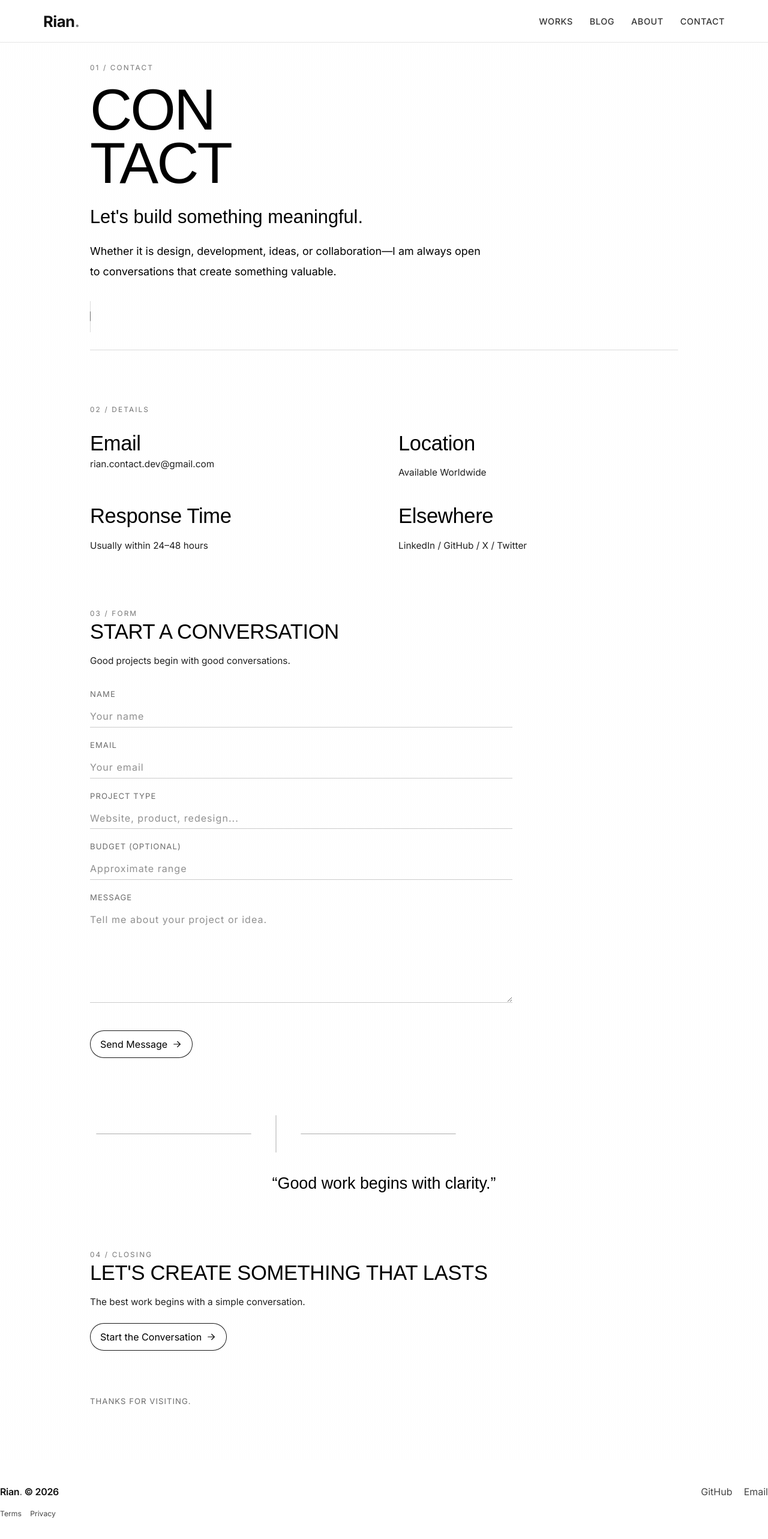
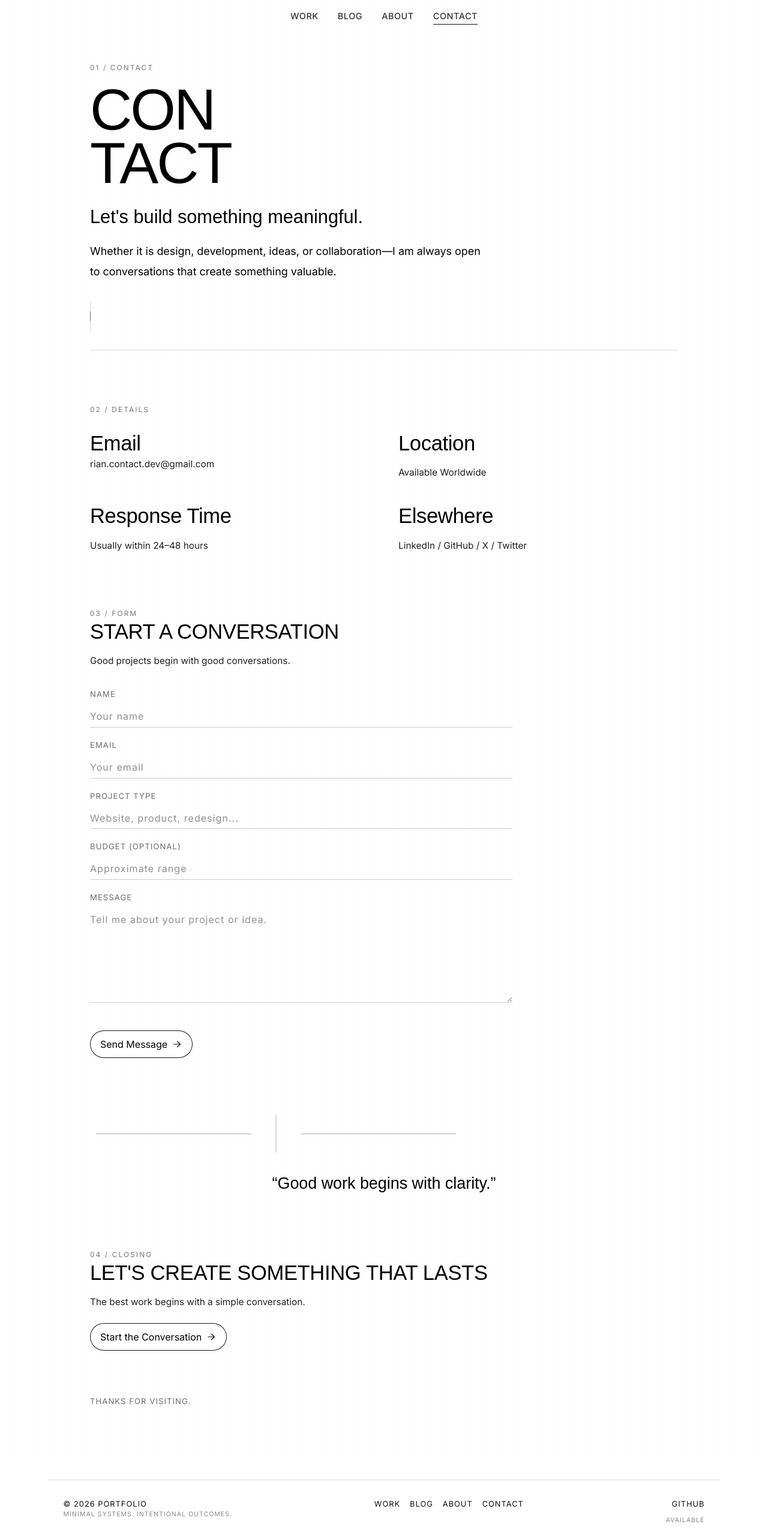
Before and after one commit to RianN9tProOfficial/vanguard-portfolio1, a Next.js app: page /contact in a window 1280 px wide. Shown: the top 2566 px of the page at 60% size. Built offline with nearby package versions, Linux system fonts and the light colour scheme; a web font is replaced by a local one.

Commit message:
Make about marquee static and unify global navbar/footer system

```diff
--- a/app/about/page.tsx
+++ b/app/about/page.tsx
@@ -124,7 +124,6 @@ export default function AboutPage() {
           <div className="about-marquee-strip about-reveal" aria-hidden="true">
             <div className="about-marquee-track">
               <span>DESIGN — CODE — INTERFACES — MINIMALISM —</span>
-              <span>DESIGN — CODE — INTERFACES — MINIMALISM —</span>
             </div>
           </div>
 
--- a/app/styles.css
+++ b/app/styles.css
@@ -39,36 +39,45 @@ a {
   top: 0;
   left: 0;
   width: 100%;
-  z-index: 30;
-  background: rgba(255, 255, 255, 0.95);
-  backdrop-filter: blur(12px);
-  border-bottom: 1px solid rgba(0, 0, 0, 0.1);
+  z-index: 60;
+  background: transparent;
+  border-bottom: 1px solid transparent;
+  transition:
+    background-color 260ms ease,
+    backdrop-filter 260ms ease,
+    border-color 260ms ease;
+}
+
+.navbar-wrap.is-scrolled {
+  background: rgba(255, 255, 255, 0.78);
+  backdrop-filter: blur(10px);
+  border-bottom-color: rgba(0, 0, 0, 0.12);
 }
 
 .navbar {
-  max-width: 1200px;
+  max-width: 860px;
   margin: 0 auto;
   display: flex;
-  justify-content: space-between;
+  justify-content: center;
   align-items: center;
-  padding: 1.05rem 2rem 0.95rem;
-}
-
-.brand {
-  font-family: var(--font-inter), sans-serif;
-  font-size: 1.6rem;
-  font-weight: 700;
-  letter-spacing: -0.02em;
-}
-
-.brand-dot {
-  opacity: 0.55;
+  padding: 0.9rem 1.1rem 0.82rem;
+  transition: padding 260ms ease;
+}
+
+.navbar-wrap.is-scrolled .navbar {
+  padding-top: 0.72rem;
+  padding-bottom: 0.68rem;
+}
+
+.navbar-nav {
+  width: 100%;
 }
 
 .nav-list {
   display: flex;
+  justify-content: center;
   align-items: center;
-  gap: 1.75rem;
+  gap: 2rem;
   list-style: none;
   margin: 0;
   padding: 0;
@@ -116,6 +125,10 @@ a {
   letter-spacing: 0.06em;
 }
 
+.nav-link.is-active::after {
+  transform: scaleX(1);
+}
+
 .hero {
   position: relative;
   margin-top: 1rem;
@@ -271,67 +284,97 @@ a {
 }
 
 
-.footer {
-  margin-top: auto;
-  padding: 2.5rem 0 1.5rem;
-}
-
-.footer-top {
+.aw-footer {
+  margin-top: 2rem;
+  opacity: 0;
+  transform: translateY(16px);
+  transition: opacity 500ms ease, transform 500ms ease;
+}
+
+.aw-footer.in-view {
+  opacity: 1;
+  transform: translateY(0);
+}
+
+.aw-footer-shell {
+  max-width: 1120px;
+  margin: 0 auto;
+  padding: 1.9rem 1.6rem 2rem;
+  border-top: 1px solid rgba(0, 0, 0, 0.14);
   display: flex;
+  align-items: flex-start;
   justify-content: space-between;
-  align-items: center;
+  gap: 1.2rem;
+}
+
+.aw-footer-col {
+  font-family: var(--font-inter), sans-serif;
+  font-size: 0.8rem;
+  letter-spacing: 0.08em;
+  text-transform: uppercase;
+}
+
+.aw-footer-meta p {
+  margin: 0;
+}
+
+.aw-footer-muted {
+  margin-top: 0.6rem;
+  font-size: 0.66rem;
+  color: rgba(0, 0, 0, 0.48);
+}
+
+.aw-footer-links {
+  display: flex;
   gap: 1rem;
-}
-
-.footer-brand {
-  margin: 0;
-  font-family: var(--font-inter), sans-serif;
-  letter-spacing: -0.02em;
-  font-weight: 600;
-}
-
-.footer-links {
-  display: flex;
-  gap: 1.2rem;
   list-style: none;
   margin: 0;
   padding: 0;
 }
 
-.footer-links a,
-.footer-bottom a {
-  color: rgba(17, 17, 17, 0.78);
-  transition: opacity 180ms ease;
-}
-
-.footer-links a:hover,
-.footer-bottom a:hover {
-  opacity: 0.6;
-}
-
-.footer-bottom {
-  margin-top: 1rem;
-  display: flex;
-  gap: 0.9rem;
-  font-size: 0.76rem;
-  color: rgba(17, 17, 17, 0.45);
-}
-
+.aw-footer-links a,
+.aw-footer-right a {
+  position: relative;
+  padding-bottom: 0.2rem;
+}
+
+.aw-footer-links a::after,
+.aw-footer-right a::after {
+  content: '';
+  position: absolute;
+  left: 0;
+  bottom: 0;
+  width: 100%;
+  height: 1px;
+  background: #111;
+  transform: scaleX(0);
+  transform-origin: left center;
+  transition: transform 260ms ease;
+}
+
+.aw-footer-links a:hover::after,
+.aw-footer-right a:hover::after {
+  transform: scaleX(1);
+}
+
+.aw-footer-right {
+  text-align: right;
+}
 
 @media (max-width: 720px) {
   .page-shell {
     padding: 6.1rem 1rem 0;
   }
 
-  .navbar,
-  .footer-top {
+  .navbar {
     flex-direction: column;
-    align-items: flex-start;
+    align-items: center;
   }
 
   .nav-list {
-    gap: 0.95rem;
+    gap: 0.8rem;
     flex-wrap: wrap;
+    justify-content: center;
   }
 
   .hero {
@@ -360,6 +403,22 @@ a {
 
   .hero::before {
     background-size: 92px 92px;
+  }
+
+  .aw-footer-shell {
+    flex-direction: column;
+    align-items: center;
+    text-align: center;
+    gap: 1.4rem;
+  }
+
+  .aw-footer-links {
+    justify-content: center;
+    flex-wrap: wrap;
+  }
+
+  .aw-footer-right {
+    text-align: center;
   }
 }
 
@@ -1171,8 +1230,8 @@ a {
 
 .about-marquee-track {
   display: flex;
-  width: max-content;
-  animation: about-marquee 22s linear infinite;
+  justify-content: center;
+  width: 100%;
 }
 
 .about-marquee-track span {
--- a/app/work/page.tsx
+++ b/app/work/page.tsx
@@ -2,6 +2,7 @@
 
 import Link from 'next/link';
 import { useEffect, useRef, useState } from 'react';
+import Footer from '@/components/Footer';
 
 type WorkProject = {
   title: string;
@@ -77,8 +78,9 @@ export default function WorkPage() {
   }, []);
 
   return (
-    <main className="min-h-screen bg-white text-black">
-      <section className="mx-auto w-full max-w-[1120px] px-5 pb-24 pt-28 sm:px-8 sm:pb-28 sm:pt-32">
+    <>
+      <main className="min-h-screen bg-white text-black">
+        <section className="mx-auto w-full max-w-[1120px] px-5 pb-24 pt-28 sm:px-8 sm:pb-28 sm:pt-32">
         <header className="border-b border-black/15 pb-10 sm:pb-12">
           <h1 className="font-[family-name:var(--font-stix)] text-[clamp(2.5rem,8vw,5.2rem)] tracking-[-0.03em]">WORK</h1>
           <p className="mt-3 font-[family-name:var(--font-inter)] text-sm tracking-[0.12em] text-black/55 uppercase">
@@ -123,7 +125,9 @@ export default function WorkPage() {
             );
           })}
         </div>
-      </section>
-    </main>
+        </section>
+      </main>
+      <Footer />
+    </>
   );
 }
--- a/components/Footer.tsx
+++ b/components/Footer.tsx
@@ -1,26 +1,62 @@
+'use client';
+
+import Link from 'next/link';
+import { useEffect, useRef } from 'react';
+
 const currentYear = new Date().getFullYear();
 
+const footerLinks = [
+  { label: 'WORK', href: '/work' },
+  { label: 'BLOG', href: '/blog' },
+  { label: 'ABOUT', href: '/about' },
+  { label: 'CONTACT', href: '/contact' },
+];
+
 export default function Footer() {
+  const ref = useRef<HTMLElement | null>(null);
+
+  useEffect(() => {
+    const node = ref.current;
+    if (!node) return;
+
+    const observer = new IntersectionObserver(
+      ([entry]) => {
+        if (entry.isIntersecting) {
+          node.classList.add('in-view');
+          observer.disconnect();
+        }
+      },
+      { threshold: 0.2 },
+    );
+
+    observer.observe(node);
+    return () => observer.disconnect();
+  }, []);
+
   return (
-    <footer className="footer" id="contact">
-      <div className="footer-top">
-        <p className="footer-brand">
-          Rian<span className="brand-dot">.</span> © {currentYear}
-        </p>
-        <ul className="footer-links">
-          <li>
-            <a href="https://github.com" target="_blank" rel="noreferrer">
-              GitHub
-            </a>
-          </li>
-          <li>
-            <a href="mailto:hello@rian.dev">Email</a>
-          </li>
-        </ul>
-      </div>
-      <div className="footer-bottom">
-        <a href="#terms">Terms</a>
-        <a href="#privacy">Privacy</a>
+    <footer className="aw-footer" ref={ref}>
+      <div className="aw-footer-shell">
+        <div className="aw-footer-col aw-footer-meta">
+          <p>© {currentYear} Portfolio</p>
+          <p className="aw-footer-muted">Minimal systems. Intentional outcomes.</p>
+        </div>
+
+        <nav className="aw-footer-col" aria-label="Footer navigation">
+          <ul className="aw-footer-links">
+            {footerLinks.map((link) => (
+              <li key={link.label}>
+                <Link href={link.href}>{link.label}</Link>
+              </li>
+            ))}
+          </ul>
+        </nav>
+
+        <div className="aw-footer-col aw-footer-right">
+          <a href="https://github.com/RianN9tProo" target="_blank" rel="noreferrer noopener">
+            GitHub
+          </a>
+          <p className="aw-footer-muted">AVAILABLE</p>
+        </div>
       </div>
     </footer>
   );
--- a/components/Navbar.tsx
+++ b/components/Navbar.tsx
@@ -1,28 +1,42 @@
+'use client';
+
 import Link from 'next/link';
+import { usePathname } from 'next/navigation';
+import { useEffect, useState } from 'react';
 
 const navItems = [
-  { label: 'Works', href: '/work' },
-  { label: 'Blog', href: '/blog' },
-  { label: 'About', href: '/about' },
-  { label: 'Contact', href: '/contact' },
+  { label: 'WORK', href: '/work' },
+  { label: 'BLOG', href: '/blog' },
+  { label: 'ABOUT', href: '/about' },
+  { label: 'CONTACT', href: '/contact' },
 ];
 
 export default function Navbar() {
+  const pathname = usePathname();
+  const [scrolled, setScrolled] = useState(false);
+
+  useEffect(() => {
+    const onScroll = () => setScrolled(window.scrollY > 10);
+    onScroll();
+    window.addEventListener('scroll', onScroll, { passive: true });
+    return () => window.removeEventListener('scroll', onScroll);
+  }, []);
+
   return (
-    <header className="navbar-wrap">
+    <header className={`navbar-wrap ${scrolled ? 'is-scrolled' : ''}`}>
       <div className="navbar">
-        <Link href="/" className="brand" aria-label="Homepage">
-          Rian<span className="brand-dot">.</span>
-        </Link>
-        <nav aria-label="Main navigation">
+        <nav aria-label="Main navigation" className="navbar-nav">
           <ul className="nav-list">
-            {navItems.map((item) => (
-              <li key={item.label}>
-                <Link href={item.href} className="nav-link">
-                  {item.label}
-                </Link>
-              </li>
-            ))}
+            {navItems.map((item) => {
+              const isActive = pathname === item.href;
+              return (
+                <li key={item.label}>
+                  <Link href={item.href} className={`nav-link ${isActive ? 'is-active' : ''}`}>
+                    {item.label}
+                  </Link>
+                </li>
+              );
+            })}
           </ul>
         </nav>
       </div>
```
